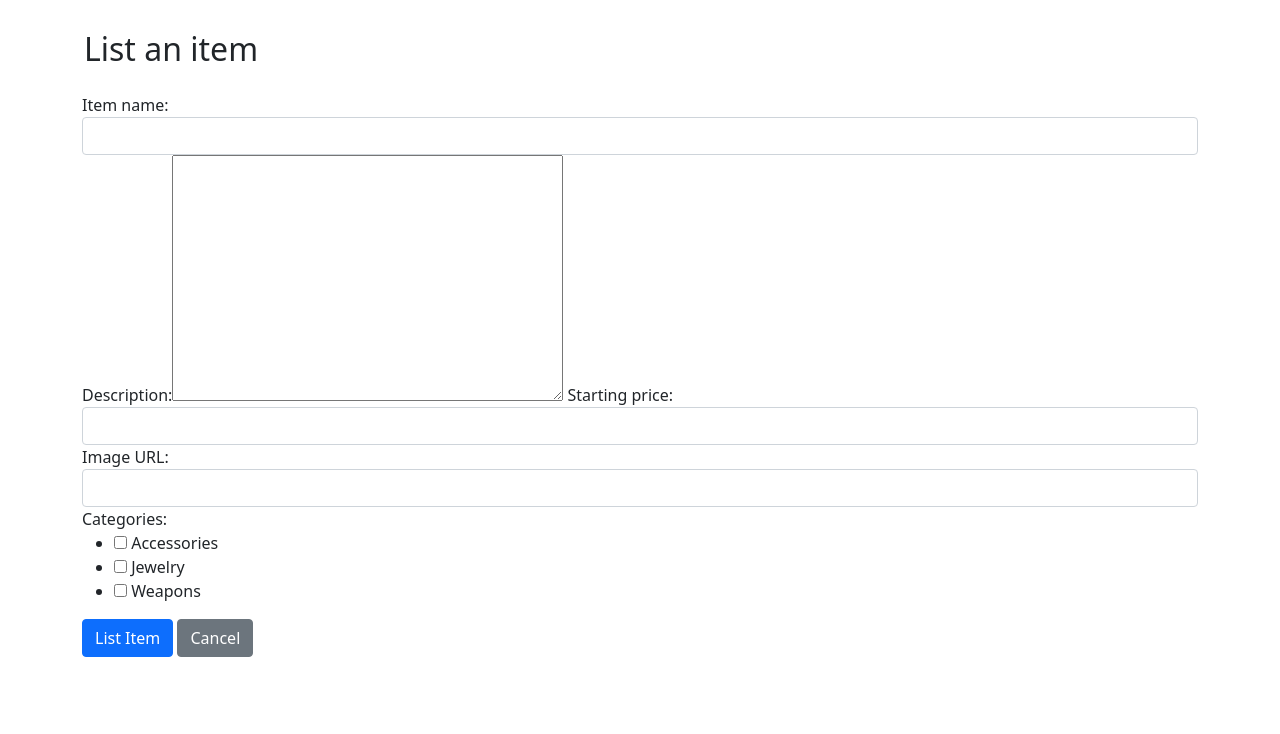
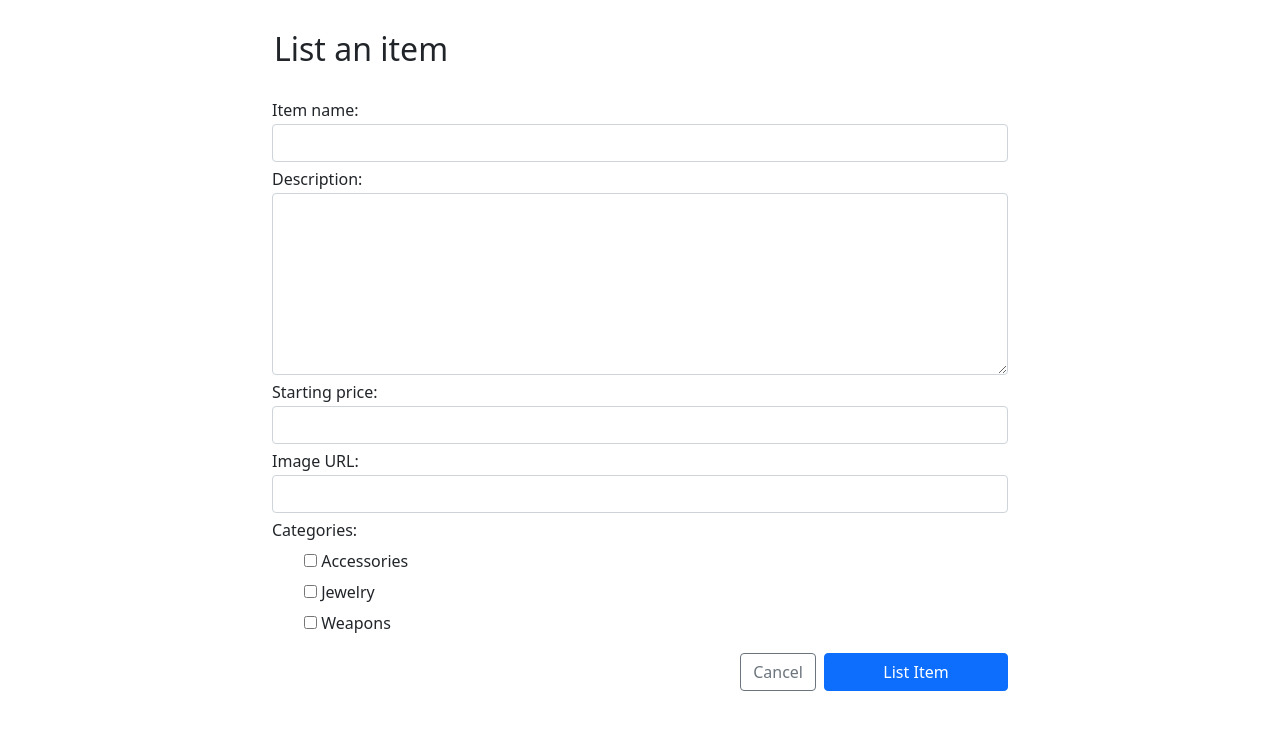
Before and after one commit to esteban-gasan/commerce, a Django app: page /sell/ in a window 1280 px wide. Shown: the part 66-800 px from the top of the page. Run offline with Django 3.2, Linux system fonts and the light colour scheme; a user stored in the database is signed in; data comes from the database, SQL or seed files in the repository.

Commit message:
Style list item page

```diff
--- a/auctions/forms.py
+++ b/auctions/forms.py
@@ -60,6 +60,7 @@ class ItemForm(ModelForm):
         }
         widgets = {
             'name': forms.TextInput(attrs=form_control),
+            'description': forms.Textarea(attrs=form_control | {'rows': 7}),
             'starting_price': forms.NumberInput(attrs=form_control),
             'image_url': forms.URLInput(attrs=form_control),
             'categories': forms.CheckboxSelectMultiple
--- a/auctions/static/auctions/styles.css
+++ b/auctions/static/auctions/styles.css
@@ -5,6 +5,11 @@ body {
 h2 {
     margin-bottom: 25px;
     margin-left: 2px;
+}
+
+label {
+    margin-top: 5px;
+    margin-bottom: 2px;
 }
 
 th {
@@ -22,6 +27,10 @@ td>a {
 
 td>a:hover {
     text-decoration: underline;
+}
+
+.sell-form>ul {
+    list-style-type: none;
 }
 
 .container {
--- a/auctions/templates/auctions/sell.html
+++ b/auctions/templates/auctions/sell.html
@@ -4,15 +4,21 @@
 
 {% block body %}
 
-<h2>List an item</h2>
+<div class="row justify-content-center">
+    <div class="col-8">
+        <h2>List an item</h2>
 
-<form action="{% url 'auctions:sell' %}" method="post">
-    <div class="form-group">
-        {% csrf_token %}
-        {{ form }}
-        <button class="btn btn-primary" type="submit">List Item</button>
-        <a class="btn btn-secondary" href="{% url 'auctions:index' %}">Cancel</a>
+        <form action="{% url 'auctions:sell' %}" method="post">
+            <div class="sell-form form-group">
+                {% csrf_token %}
+                {{ form }}
+                <div class="d-flex flex-row-reverse">
+                    <button class="btn btn-primary col-3 ms-2" type="submit">List Item</button>
+                    <a class="btn btn-outline-secondary" href="{% url 'auctions:index' %}">Cancel</a>
+                </div>
+            </div>
+        </form>
     </div>
-</form>
+</div>
 
 {% endblock body %}
```
